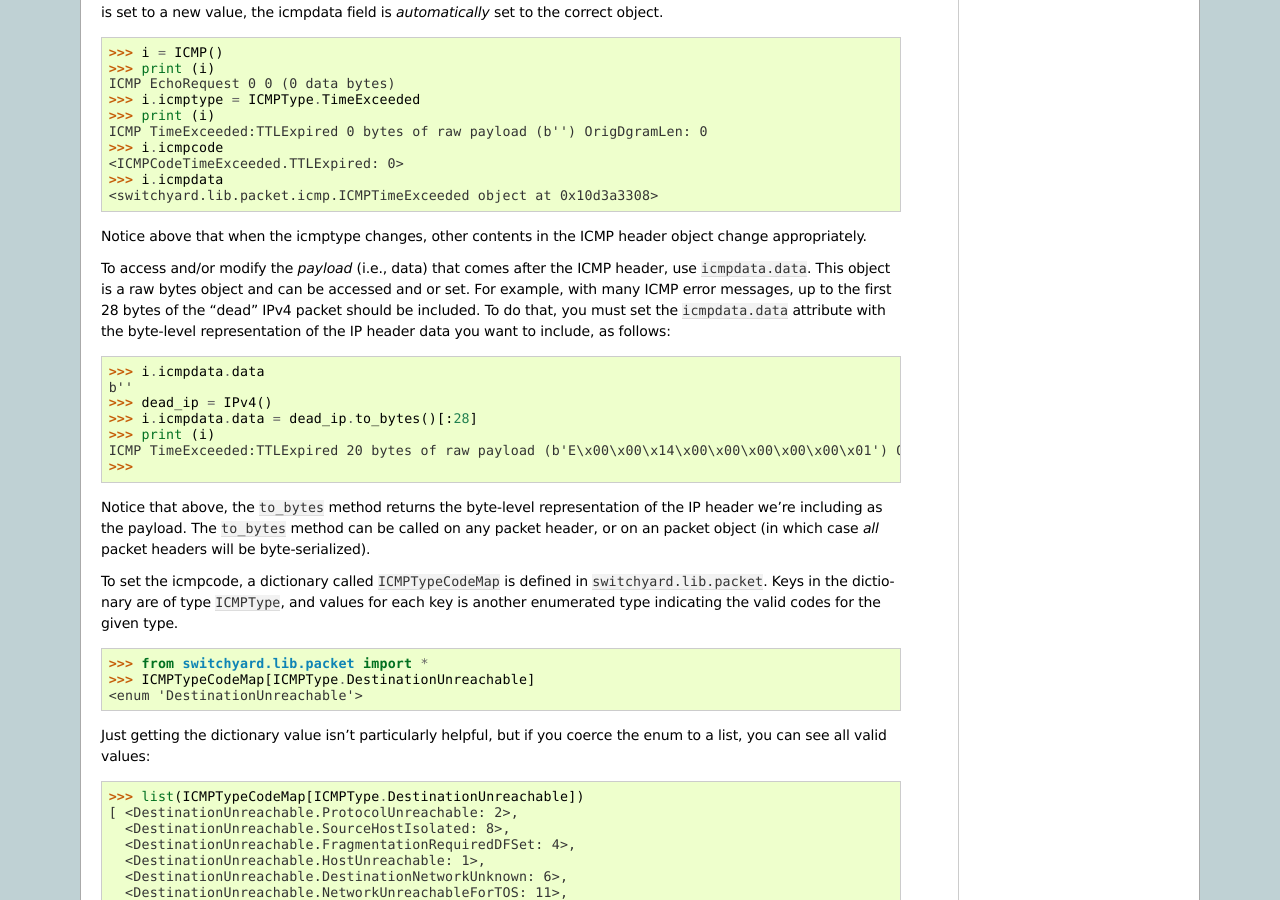
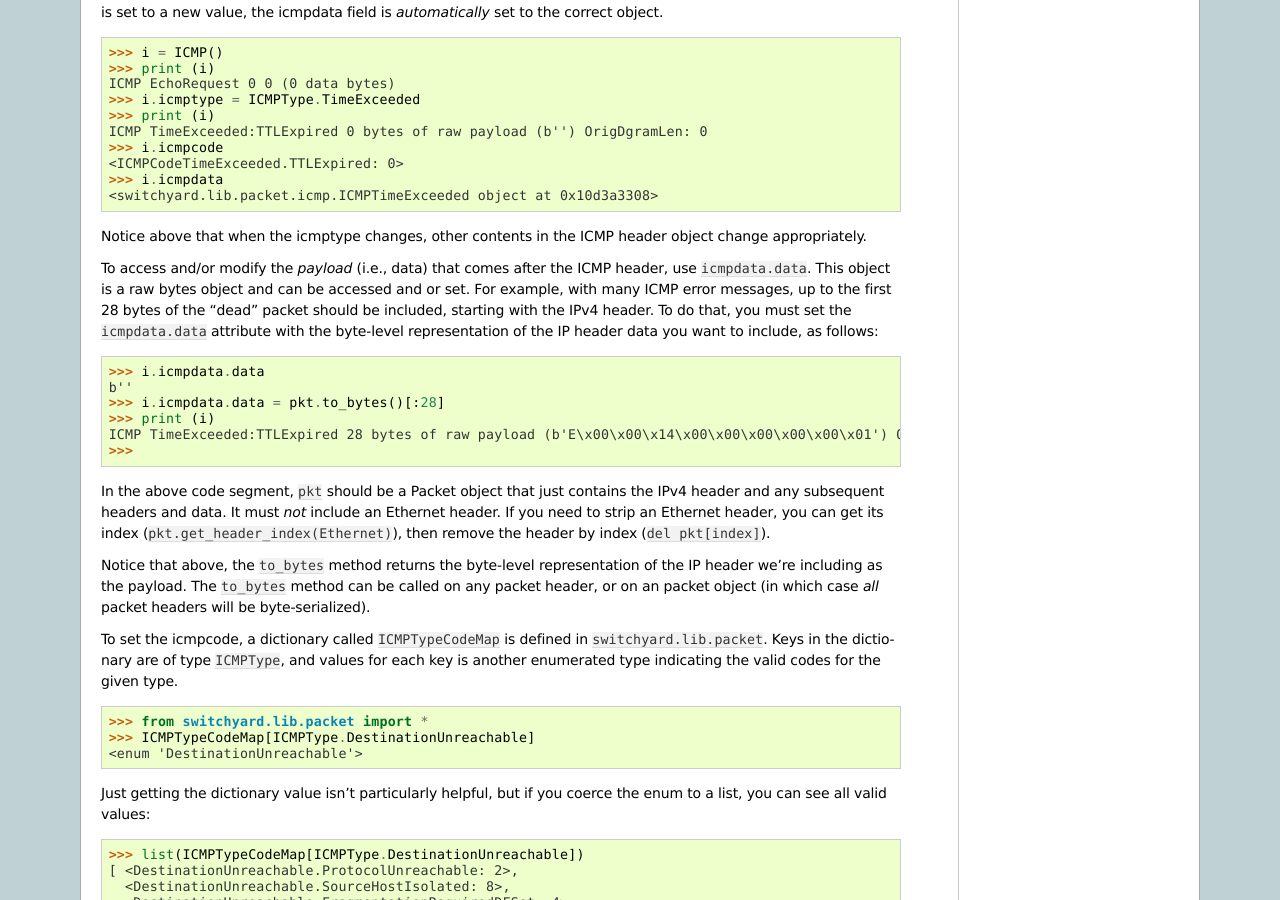
Before and after one commit to jsommers/switchyard, a Sphinx documentation site: the page built from documentation/reference.rst, in a window 1280 px wide and 900 px high, scrolled down 3462 px. Built offline with Sphinx 7.4.7, drawn with Linux system fonts in a browser that asks for light colours.

Commit message:
Revise reference docs on constructing ICMP header with errored packet data

```diff
--- a/documentation/reference.rst
+++ b/documentation/reference.rst
@@ -284,15 +284,16 @@ ICMP TimeExceeded:TTLExpired 0 bytes of raw payload (b'') OrigDgramLen: 0
 Notice above that when the icmptype changes, other contents in the ICMP
 header object change appropriately.
 
-To access and/or modify the *payload* (i.e., data) that comes after the ICMP header, use ``icmpdata.data``.  This object is a raw bytes object and can be accessed and or set.  For example, with many ICMP error messages, up to the first 28 bytes of the "dead" IPv4 packet should be included.  To do that, you must set the ``icmpdata.data`` attribute with the byte-level representation of the IP header data you want to include, as follows:
+To access and/or modify the *payload* (i.e., data) that comes after the ICMP header, use ``icmpdata.data``.  This object is a raw bytes object and can be accessed and or set.  For example, with many ICMP error messages, up to the first 28 bytes of the "dead" packet should be included, starting with the IPv4 header.  To do that, you must set the ``icmpdata.data`` attribute with the byte-level representation of the IP header data you want to include, as follows:
 
 >>> i.icmpdata.data
 b''
->>> dead_ip = IPv4()
->>> i.icmpdata.data = dead_ip.to_bytes()[:28]
+>>> i.icmpdata.data = pkt.to_bytes()[:28]
 >>> print (i)
-ICMP TimeExceeded:TTLExpired 20 bytes of raw payload (b'E\x00\x00\x14\x00\x00\x00\x00\x00\x01') OrigDgramLen: 0
+ICMP TimeExceeded:TTLExpired 28 bytes of raw payload (b'E\x00\x00\x14\x00\x00\x00\x00\x00\x01') OrigDgramLen: 0
 >>>
+
+In the above code segment, ``pkt`` should be a Packet object that just contains the IPv4 header and any subsequent headers and data.  It must *not* include an Ethernet header.  If you need to strip an Ethernet header, you can get its index (``pkt.get_header_index(Ethernet)``), then remove the header by index (``del pkt[index]``).
 
 Notice that above, the ``to_bytes`` method returns the byte-level representation of the IP header we're including as the payload.  The ``to_bytes`` method can be called on any packet header, or on an packet object (in which case *all* packet headers will be byte-serialized).
 
```
